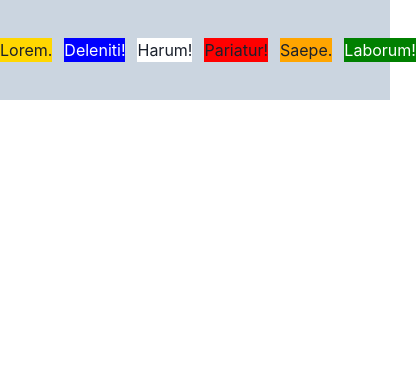
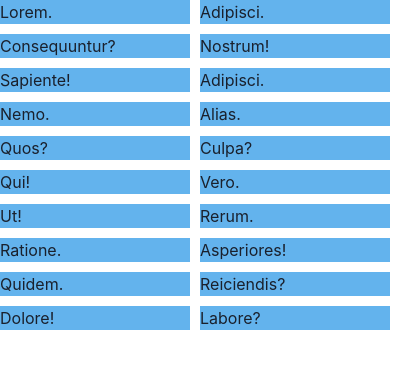
Before and after one commit to smil98/react20231031, a React (Create React App) app: page / in a window 390 px wide. Shown: the top 368 px of the page, 416 px wide, since content can reach past the window. Built offline with nearby package versions, Linux system fonts and the light colour scheme.

Commit message:
SimpleGrid, responsive web application

```diff
--- a/src/App.js
+++ b/src/App.js
@@ -1,27 +1,31 @@
-import { Box, Flex } from "@chakra-ui/react";
+import { Box, Flex, SimpleGrid } from "@chakra-ui/react";
 
 function App() {
   return (
     <>
-      <Flex
-        w={"100%"}
-        h={"100px"}
-        bg={"gray.300"}
-        gap={3}
-        align={"center"}
-        justify={"space-around"}
-      >
-        <Box bg={"gold"}>Lorem.</Box>
-        <Box bg={"blue"} color={"white"}>
-          Deleniti!
-        </Box>
-        <Box bg={"white"}>Harum!</Box>
-        <Box bg={"red"}>Pariatur!</Box>
-        <Box bg={"orange"}>Saepe.</Box>
-        <Box bg={"green"} color={"white"}>
-          Laborum!
-        </Box>
-      </Flex>
+      <SimpleGrid spacing={"10px"} columns={{ base: 2, md: 3, "2xl": 6 }}>
+        {/* When sm, 2 col, when md, 3 col, thus responsive */}
+        <Box bg="blue.300">Lorem.</Box>
+        <Box bg="blue.300">Adipisci.</Box>
+        <Box bg="blue.300">Consequuntur?</Box>
+        <Box bg="blue.300">Nostrum!</Box>
+        <Box bg="blue.300">Sapiente!</Box>
+        <Box bg="blue.300">Adipisci.</Box>
+        <Box bg="blue.300">Nemo.</Box>
+        <Box bg="blue.300">Alias.</Box>
+        <Box bg="blue.300">Quos?</Box>
+        <Box bg="blue.300">Culpa?</Box>
+        <Box bg="blue.300">Qui!</Box>
+        <Box bg="blue.300">Vero.</Box>
+        <Box bg="blue.300">Ut!</Box>
+        <Box bg="blue.300">Rerum.</Box>
+        <Box bg="blue.300">Ratione.</Box>
+        <Box bg="blue.300">Asperiores!</Box>
+        <Box bg="blue.300">Quidem.</Box>
+        <Box bg="blue.300">Reiciendis?</Box>
+        <Box bg="blue.300">Dolore!</Box>
+        <Box bg="blue.300">Labore?</Box>
+      </SimpleGrid>
     </>
   );
 }
```
